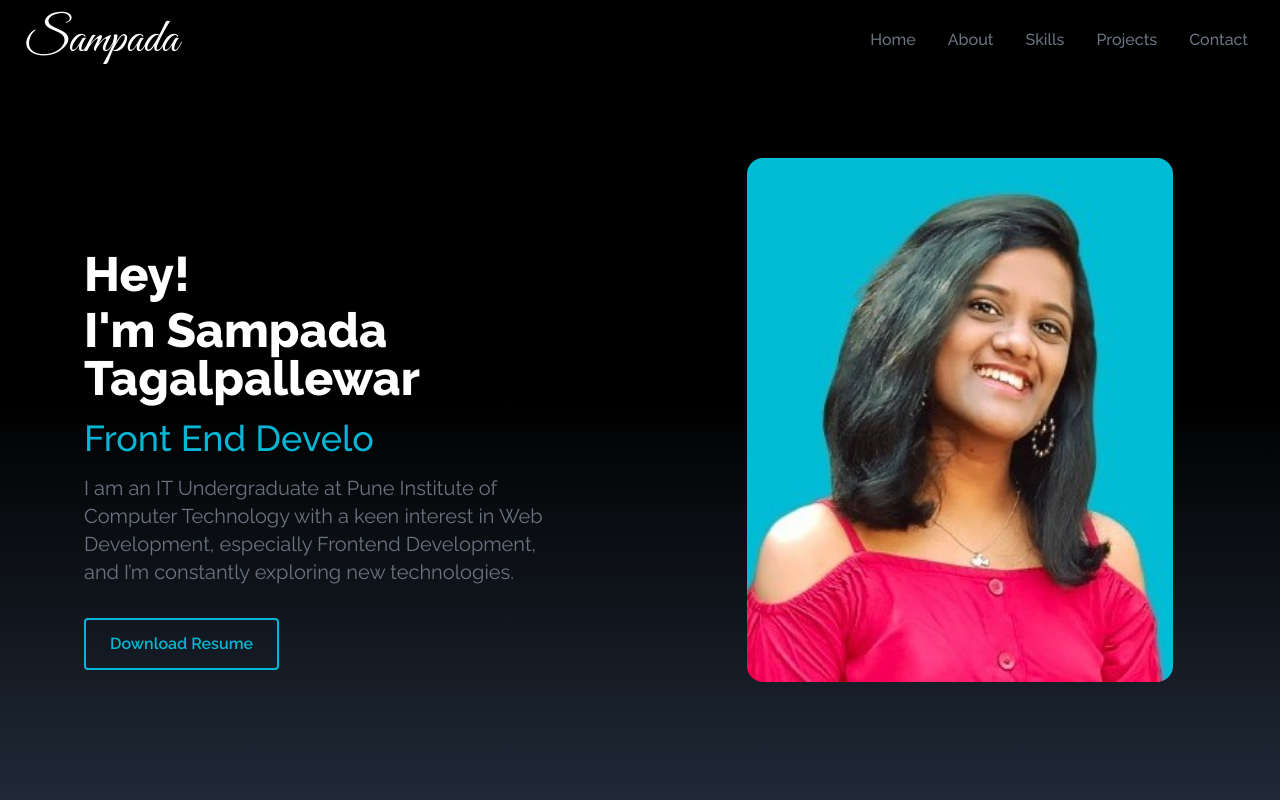
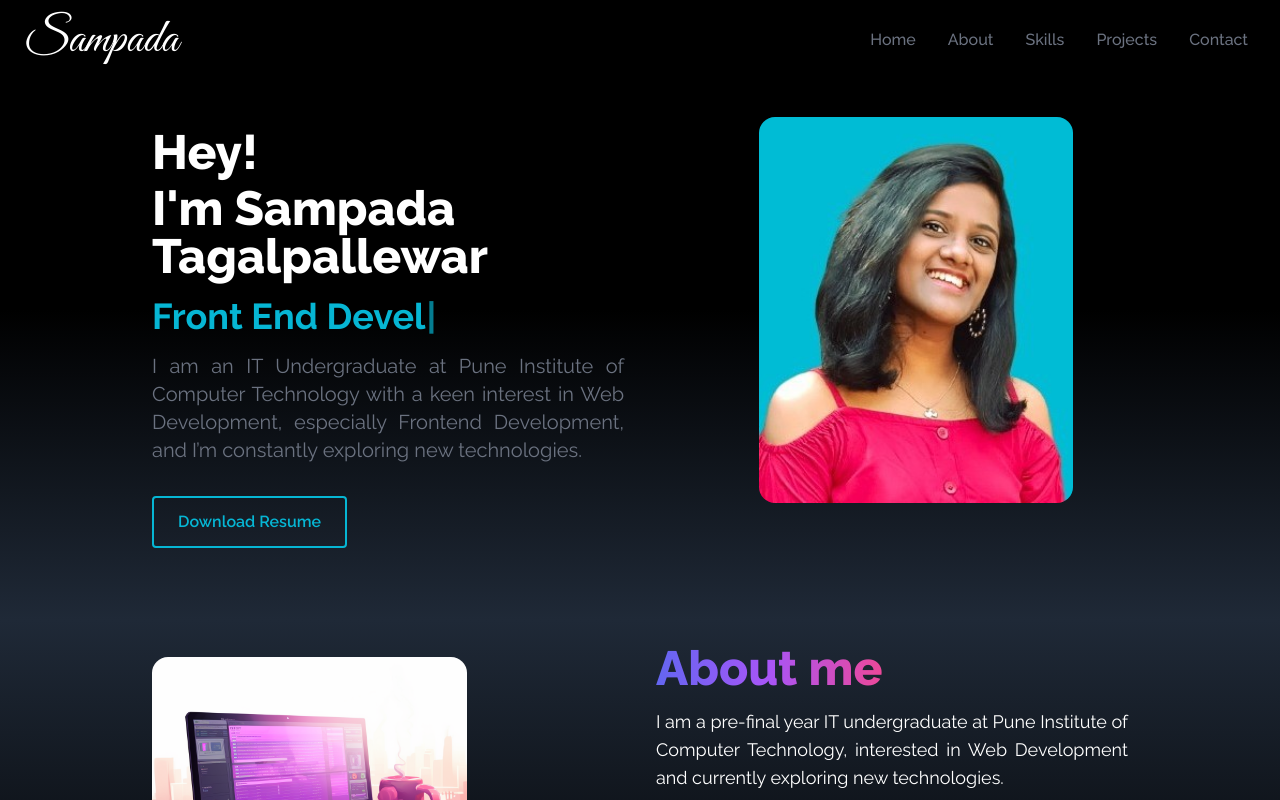
Before and after one commit to sampada010/portfolio, a React (Create React App) app: page / in a window 1280 px wide. Shown: the top 800 px of the page. Built offline with nearby package versions, Linux system fonts and the light colour scheme.

Commit message:
Update Home.jsx

```diff
--- a/src/components/Home.jsx
+++ b/src/components/Home.jsx
@@ -5,12 +5,14 @@ import Typewriter from 'typewriter-effect';
 
 const Home = () => {
   return (
-    <div name="Home" className="w-full min-h-screen grid grid-cols-1 lg:grid-cols-2 bg-gradient-to-b from-black via-black to-gray-800">
+    <div name="Home" className="w-full min-h-auto bg-gradient-to-b from-black via-black to-gray-800 px-4 sm:px-6 lg:px-12 py-6 sm:py-8 lg:py-16">
+      <div className="max-w-screen-lg mx-auto flex flex-col lg:flex-row items-center justify-center gap-8">
+        {/* Text Section */}
         <motion.div
           initial={{ opacity: 0 }}
           animate={{ opacity: 1 }}
           transition={{ duration: 1 }}
-        className="my-auto mx-16 px-5 flex flex-col justify-center h-full mt-16"
+          className="my-auto max-w-screen-lg mx-auto px-6 flex-1 flex-col justify-center h-full mt-16"
         >
           <h1 className="font-primary font-extrabold text-white text-4xl sm:text-5xl">
             Hey!
@@ -18,7 +20,7 @@ const Home = () => {
           <h1 className="mt-2 font-primary font-extrabold text-white text-4xl sm:text-5xl">
             I'm Sampada Tagalpallewar
           </h1>
-        <div className="mt-4 font-primary font-bold font-medium hidden md:block text-cyan-500 text-2xl md:text-4xl">
+          <div className="mt-4 font-primary font-bold text-cyan-500 text-2xl md:text-4xl">
             <Typewriter
               options={{ loop: true }}
               onInit={(typewriter) => {
@@ -33,30 +35,32 @@ const Home = () => {
               }}
             />
           </div>
-        <h1 className="mt-4 font-secondary font-normal text-gray-500 text-xl">
+          <h1 className="mt-4 font-secondary font-normal text-gray-500 text-justify text-xl">
             I am an IT Undergraduate at Pune Institute of Computer Technology with a keen interest in Web Development, especially Frontend Development, and I’m constantly exploring new technologies.
           </h1>
-        <div className="flex justify-center md:justify-start">
+          <div className="flex justify-center lg:justify-start mt-8">
             <a
               href="./Sampada_Tagalpallewar_Resume1.pdf"
               download="Sampada_Tagalpallewar_Resume.pdf"
-            className="w-auto mt-8 text-center font-secondary hover:bg-cyan-500 hover:text-white font-semibold px-6 py-3 border-2 border-cyan-500 rounded transition duration-500 ease-in-out bg-transparent text-cyan-500 mb-2"
+              className="text-center font-secondary hover:bg-cyan-500 hover:text-white font-semibold px-6 py-3 border-2 border-cyan-500 rounded transition duration-500 ease-in-out bg-transparent text-cyan-500 mb-2"
             >
               Download Resume
             </a>
           </div>
         </motion.div>
-      <div className="flex justify-center items-center">
+        {/* Image Section */}
+        <div className="flex-1 flex justify-center items-center">
           <motion.img
             src={myProfile}
             alt="Sampada Tagalpallewar"
-          className="mt-10 rounded-2xl w-2/3 max-w-xs md:max-w-sm lg:max-w-md object-cover"
+            className="rounded-2xl w-2/3 max-w-xs md:max-w-sm lg:max-w-md object-cover"
             initial={{ opacity: 0 }}
             animate={{ opacity: 1 }}
             transition={{ duration: 1 }}
           />
         </div>
       </div>
+    </div>
   );
 };
 
```
Lines whose indentation alone changed are shown as unchanged.
